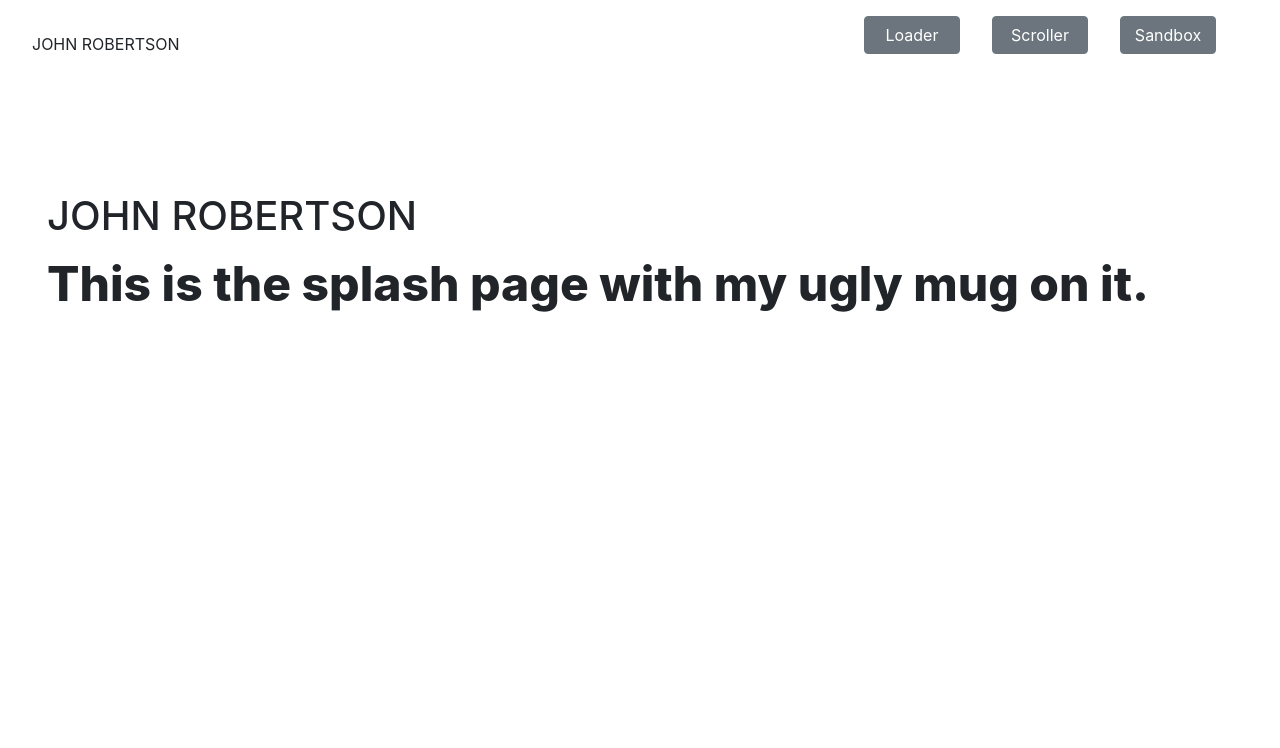
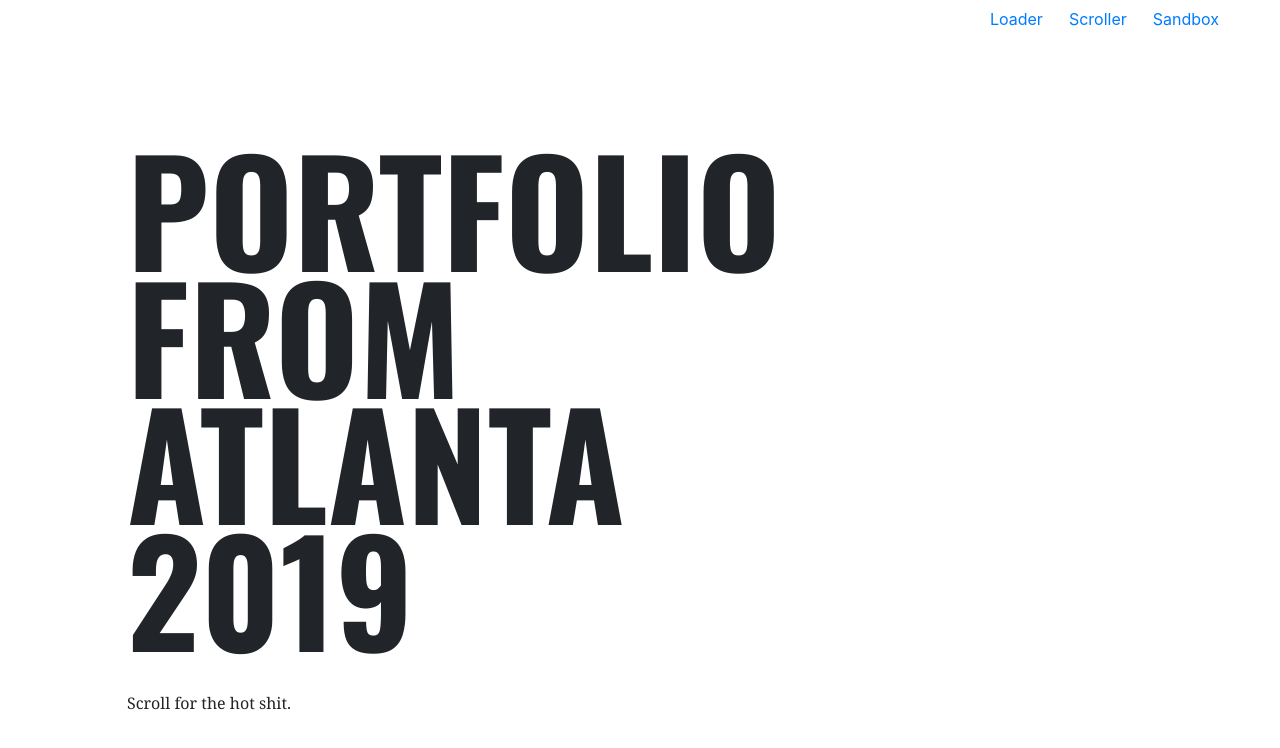
Before and after one commit to jrobs87/portfolio-react-scroll-trigger, a React (Create React App) app: page /scroll in a window 1280 px wide. Shown: the top 748 px of the page. Built offline with nearby package versions, Linux system fonts and the light colour scheme.

Commit message:
polished

```diff
--- a/src/App.css
+++ b/src/App.css
@@ -3,19 +3,3 @@
 .App {
   text-align: center;
 }
-
-p {
-  font-family: 'Oswald', sans-serif;
-  font-weight: 200;
-  font-size: 1em;
-}
-
-h1, h2, h3, h4, h5, h6 {
-  font-family: 'Oswald', sans-serif;
-  font-weight: 600;
-
-}
-
-h1 {
-  font-size: 92px;
-}
--- a/src/ScrollTester.js
+++ b/src/ScrollTester.js
@@ -21,19 +21,43 @@ class ScrollTester extends Component {
                     title: 'landing'
                 },
                 {
-                    title: 'Bork',
+                    title: 'BORK',
                     blurb: 'A fun little project with a big heart.  Swipe-based dog adoption app modeled on Tinder features.',
+                    year: '2019 June',
+                    client: 'Georgia Tech - Conceptual Demo'
+                },
+                {
+                    title: 'IMMERSIO',
+                    blurb: 'A real-time language translation messenger app.  Cheers!',
+                    year: '2019 August',
+                    client: 'Georgia Tech - Conceptual Demo'
+                },
+                {
+                    title: 'Shrug',
+                    blurb: 'Date planning app for the laziest of us.  I use it all the time.',
                     year: 2019,
                     client: 'Georgia Tech'
                 },
                 {
-                    title: 'Immersio',
-                    blurb: 'A real-time langauge translation messenger app.',
+                    title: 'Atlanta CFO Forum',
+                    blurb: "Job Board and Event Planning site for Atlanta's top exectuive talent.",
                     year: 2019,
-                    client: 'Georgia Tech'
+                    client: 'The Atlanta CFO Forum'
+                },
+                {
+                    title: 'Waycaster Allred',
+                    blurb: "Job Board and Event Planning site for Atlanta's top exectuive talent.",
+                    year: 2019,
+                    client: 'Waycaster and Allred, Attorneys at Law'
+                },
+                {
+                    title: 'Popa Duck Lodge',
+                    blurb: "Job Board and Event Planning site for Atlanta's top exectuive talent.",
+                    year: 2019,
+                    client: 'Waycaster and Allred, Attorneys at Law'
                 }
             ],
-            scrollDirection: '',
+            scrollDirection: 'down',
             panelNext: '',
             disableScroll: false
         };
@@ -110,7 +134,7 @@ class ScrollTester extends Component {
                             this.setState({
                                 disableScroll: false
                             });
-                        }, 444);
+                        }, 666);
                         // log out the movements
                         console.log(`d: ${this.state.direction} c: ${this.state.panelCurrent} > n: ${this.state.panelNext}`);
                     }
@@ -128,8 +152,8 @@ class ScrollTester extends Component {
 
     render() {
         return <div style={style} onScroll={this.handleScroll} onWheel={this.handleScroll}>
-            <p>JOHN ROBERTSON</p>
-            <br />
+            {/* <p>JOHN ROBERTSON</p>
+            <br /> */}
             <Panel view={this.state.panels[this.state.panelCurrent]} state={this.state} keys={this.state.panelCurrent} />
         </div>
     }
--- a/src/index.css
+++ b/src/index.css
@@ -1,3 +1,5 @@
+@import url('https://fonts.googleapis.com/css?family=Oswald:300,400,600,700&display=swap');
+
 body {
   margin: 0;
   font-family: -apple-system, BlinkMacSystemFont, "Segoe UI", "Roboto", "Oxygen",
@@ -12,14 +14,6 @@ code {
     monospace;
 }
 
-button {
-  padding: 0.33em;
-  width: 6em;
-  margin: 1em;
-  background: black;
-  color: white;
-}
-
 a {
   text-decoration: none;
 }
@@ -28,3 +22,21 @@ a:visited {
   text-decoration: none;
   color: white;
 }
+
+p {
+  font-family: 'Georgia';
+  font-weight: 100;
+  font-size: 1em;
+}
+
+h1, h2, h3, h4, h5, h6 {
+  font-family: 'Oswald', sans-serif;
+
+  text-transform: uppercase;
+
+}
+
+h1 {
+  font-size: 4em;
+  font-weight: 800;
+}
--- a/src/index.js
+++ b/src/index.js
@@ -18,9 +18,9 @@ function Routing() {
 
             <Fade>
                 <div style={{ position: 'fixed', zIndex: 2000, top: 0, right: '3em' }}>
-                    <Link to='/'> <Button variant="secondary">Loader</Button></Link>
-                    <Link to='/scroll'><Button variant="secondary">Scroller</Button></Link>
-                    <Link to='/rtg'><Button variant="secondary">Sandbox</Button></Link>
+                    <Link to='/'> <Button variant="link">Loader</Button></Link>
+                    <Link to='/scroll'><Button variant="link">Scroller</Button></Link>
+                    <Link to='/rtg'><Button variant="link">Sandbox</Button></Link>
                 </div>
             </Fade>
 
--- a/src/panel.js
+++ b/src/panel.js
@@ -1,6 +1,7 @@
 import React, { Component } from 'react';
 import Fade from 'react-reveal';
-import { Container, Col, Row } from 'react-bootstrap';
+import { Container, Col, Row, Button } from 'react-bootstrap';
+import { Link } from 'react-router-dom';
 
 
 class Panel extends Component {
@@ -8,43 +9,79 @@ class Panel extends Component {
         // console.log(this.props);
         if (this.props.keys === 0) {
             return (
+                <Fade>
+                    <div style={{ height: '100vh', width: '100%', background: 'none', position: 'fixed', top: 0, left: 0, padding: '7em' }}>
                         <Container fluid={true}>
                             <Row>
-                        <Col>
-                            <Fade exit={true} unmountOnExit={true}>
-                                <div style={{ fontSize: '3em', paddingTop: '2em', fontWeight: 800 }}>
-                                    <h1>JOHN ROBERTSON</h1>
-                                    <p>This is the splash page with my ugly mug on it.</p>
+                                <Col lg={9} md={6}>
+
+                                    <div style={{ paddingTop: '2em' }}>
+                                        <h1 style={{ fontWeight: 800, fontSize: '9em', lineHeight: '0.88em' }}>Portfolio From Atlanta 2019</h1>
+                                    </div>
+                                </Col>
+                            </Row>
+                            <Row style={{ paddingTop: '2em' }}>
+                                <Col lg={6}>
+                                    <p>
+                                        Scroll for the hot shit.
+                            </p>
+                                </Col>
+                            </Row>
+                        </Container>
                     </div>
                 </Fade>
-                        </Col>
-                    </Row>
-
-                </Container>
-
-
             )
         } else
             return (
-                <Container fluid={true}>
+                <div>
+
+
+                    <Fade>
+                        <Container fluid={true} style={{ border: '1px solid grey', borderRadius: '0.33em', height: '90vh', padding: '6em' }}>
                             <Row style={{ paddingTop: '7em' }}>
-                        <Col>
-                            <Fade bottom duration={66} distance={'10px'} exit={true} key={this.props.keys}>
-                                <h3>{this.props.view.title}</h3>
+                                <Col lg={5}>
+                                    <Fade top left duration={66} distance={'12px'} exit={true} key={this.props.keys}>
+                                        <h1>{this.props.view.title}</h1>
                                     </Fade>
-                            <Fade bottom cascade distance={'10px'}>
+                                    <Fade bottom right distance={'12px'}>
                                         <p key={this.props.keys + this.props.view.blurb}>
                                             {this.props.view.blurb}
                                         </p>
-                                <p key={this.props.keys + this.props.view.client}>{this.props.view.client + ' ' + this.props.view.year}</p>
+                                        <h6 key={this.props.keys + this.props.view.client}>{this.props.view.client + ' - ' + this.props.view.year}</h6>
+
                                     </Fade>
-                            <div style={{ position: 'fixed', bottom: 1, left: 2 }}>
-                                {this.props.keys} of {this.props.state.panels.length - 1}
-                            </div>
+
                                 </Col>
                             </Row>
+                        </Container>
+                        </Fade>
 
-                </Container>
+                    <div style={{ position: 'fixed', top: '1.41em', left: '0em', width: '100%', textAlign: 'center' }} >
+                        <div style={{ background: 'white', margin: 'auto', width: '4em', padding: '0em' }}>
+                        <Fade>
+                            <h6>
+
+                            {this.props.keys} | {this.props.state.panels.length - 1}
+
+                            </h6>
+                            </Fade>
+                        </div>
+
+                    </div>
+                    <div style={{ position: 'fixed', bottom: '1.1em', left: '0em', width: '100%', textAlign: 'center' }}>
+                        <div style={{ background: 'white', margin: 'auto', width: '8em', padding: '0em' }}>
+                            <h6>
+                            <Fade>
+                            <Link to='/rtg'>
+                            <Button variant="dark">CASE STUDY</Button>
+                            </Link>
+                            </Fade>
+                            </h6>
+                        </div>
+
+                    </div>
+
+                </div>
             )
     }
 }
```
Lines whose indentation alone changed are shown as unchanged.
